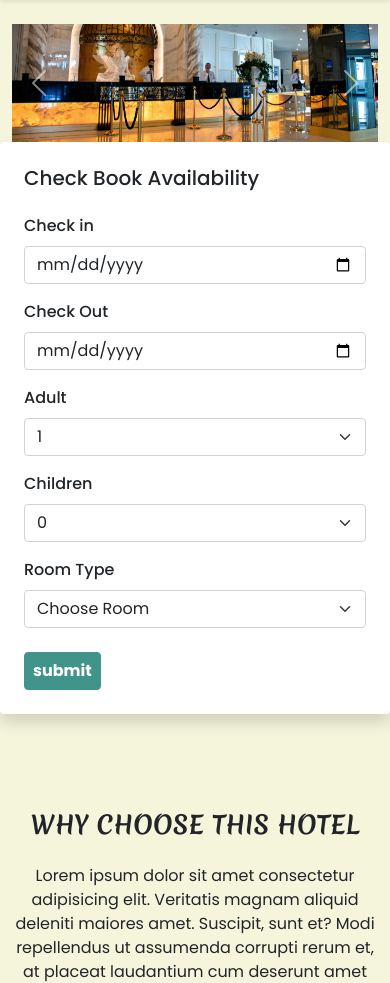
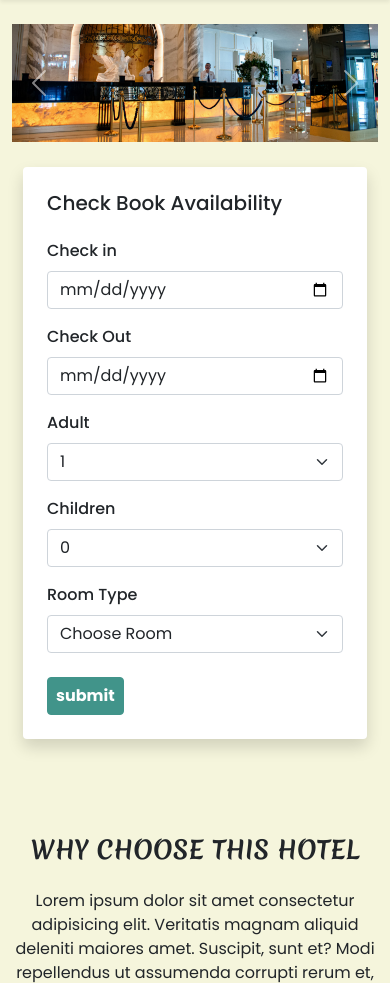
Before and after one commit to sovitchaudhary/Hotel-Website, a PHP site: page / in a window 390 px wide. Shown: the part 76-1059 px from the top of the page. Run offline with PHP 8.4, Linux system fonts and the light colour scheme.

Commit message:
Add internal css

```diff
--- a/index.php
+++ b/index.php
@@ -10,7 +10,27 @@
 
     <!-- External css link -->
     <link rel="stylesheet" type="text/css" href="./css/style.css" />
+    <style>
+        .availability-form {
+            margin-top: -50px;
+            z-index: 2;
+            position: relative;
+        }
 
+        @media screen and (max-width: 575px) {
+            .availability-form {
+                margin-top: 25px;
+                padding: 0 35px;
+            }
+        }
+
+        /* @media screen and (max-width:1200px) {
+            .availability-form{
+            margin-top: 25px;
+            padding-right: 35px;
+            }
+        } */
+    </style>
 </head>
 
 <body>
```
